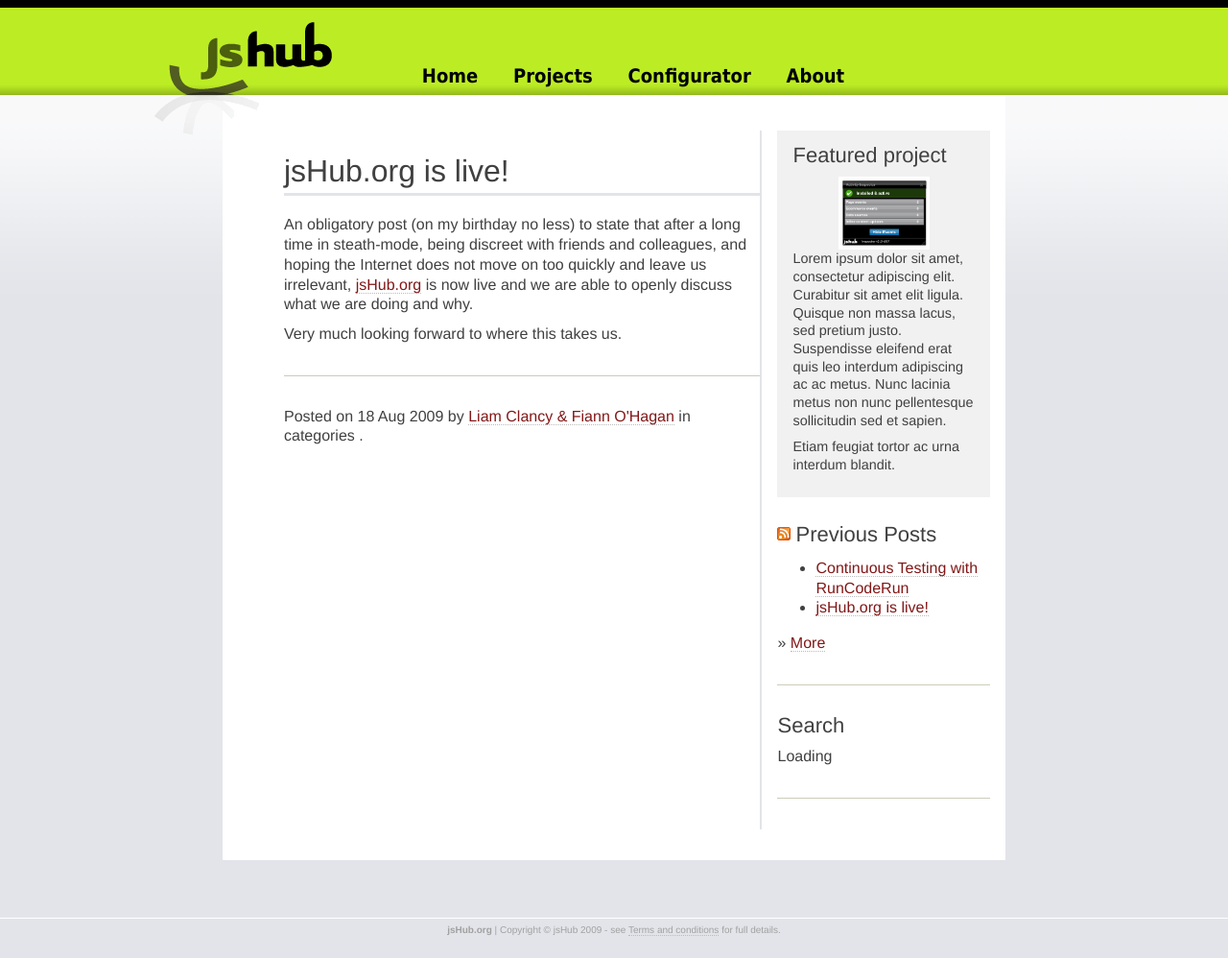
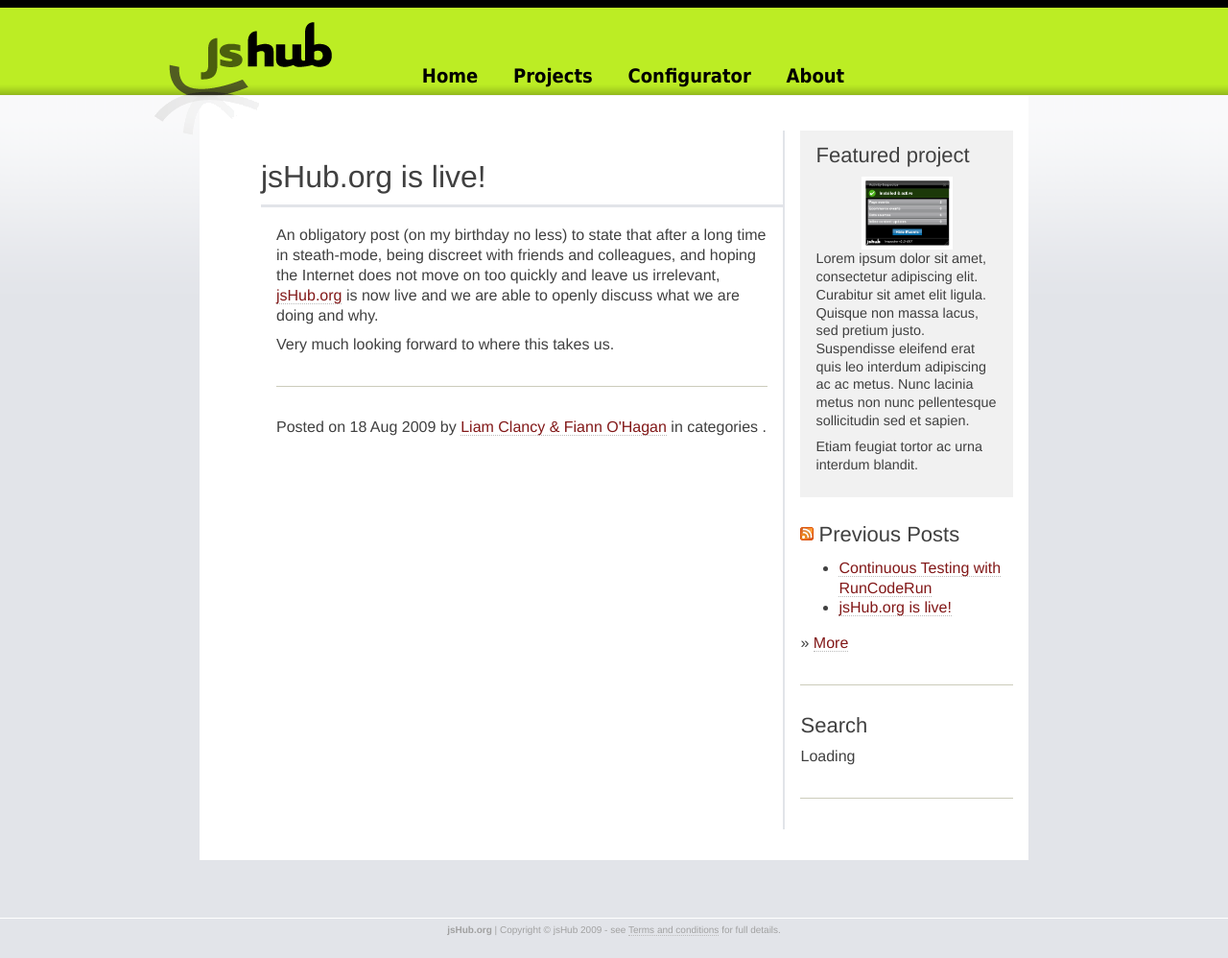
Before and after one commit to jshub/jshub.github.com, a Jekyll site: the page built from _posts/blog/2009-08-18-we_are_live.markdown, in a window 1280 px wide. Shown: the whole page at 96% size. Built offline with Jekyll 4.4.1, drawn with Linux system fonts in a browser that asks for light colours; comment, search, counter and statistics services are not loaded.

Commit message:
Fix overlap in header text when wrapping. Use YUI to provide a line separator no matter which column is longer. Fix width of post page to match the home page.

```diff
--- a/_layouts/blog.html
+++ b/_layouts/blog.html
@@ -15,7 +15,7 @@
 
 {% include banner.html %}
 
-  <div class="yui-d-custom post {{ page.categories | join: ' ' }}">
+  <div class="yui-d-custom home {{ page.categories | join: ' ' }}">
 
     <div class="content">
       <div class="yui-main">
--- a/_layouts/post.html
+++ b/_layouts/post.html
@@ -23,6 +23,7 @@
 
           <h1>{{ page.title }}</h1>
 
+          <div class="wrapper">
           {{ content }}
 
           <hr />
@@ -30,6 +31,7 @@
           {% include blog/author.markdown %}
 
           {% include blog/disqus.html %}
+          </div><!-- wrapper -->
 
         </div><!-- col1 -->
       </div><!-- yui-main -->
--- a/stylesheets/blog.css
+++ b/stylesheets/blog.css
@@ -1,10 +1,21 @@
-body.blog  div.yui-d-custom {
+body.blog  div.post {
+  width: 784px;
+  min-width: 784px;
   padding-right: 16px;
 }
 
 body.blog div.post div.yui-main {
   margin-top: 36px;
 }
+body.blog div.post div.col1 {
+  border-right: 2px #e2e4e9 solid;
+}
+
+body.blog div.post div.col1 div.wrapper {
+  padding-left: 1em;
+  padding-right: 1em;
+}
+
 body.blog div.post div.sidebar {
   margin-top: 36px;
   padding-left: 1em;
--- a/stylesheets/trac.css
+++ b/stylesheets/trac.css
@@ -21,6 +21,7 @@
 }
 h1 {
   font-size: 32px;
+  line-height: 32px;
   margin: 0 0em 0.62em 0;
   padding-top: 1em;
   padding-bottom: 0.4em;
```
